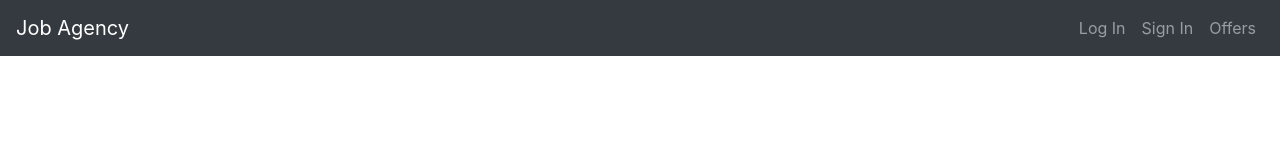
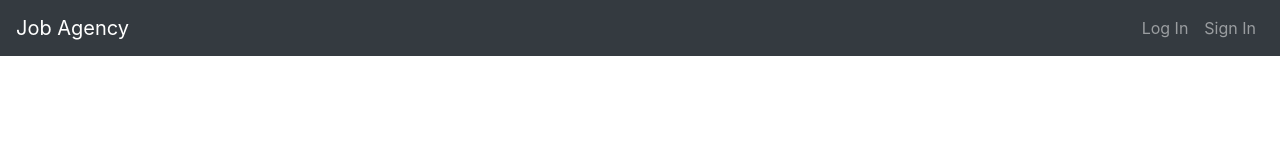
Before and after one commit to Isaac96SM/JobAgency2019, a React (Create React App) app in the folder client/: page /login in a window 1280 px wide. Shown: the top 160 px of the page. Built offline with nearby package versions, Linux system fonts and the light colour scheme.

Commit message:
fix privateroute

```diff
--- a/client/src/components/AppNavbar/AppNavbar.tsx
+++ b/client/src/components/AppNavbar/AppNavbar.tsx
@@ -59,7 +59,6 @@ class AppNavbarComponent extends Component<Props, State> {
 					</Nav>
 					<Nav>
 						{authLinks}
-						<Nav.Link onClick={this.offers}>Offers</Nav.Link>
 					</Nav>
 				</Navbar.Collapse>
 			</Navbar>
--- a/client/src/components/PrivateRoute/PrivateRoute.tsx
+++ b/client/src/components/PrivateRoute/PrivateRoute.tsx
@@ -31,7 +31,8 @@ class PrivateRouteComponent extends Component<Props, State> {
 
 		routeProps.render = (props: RouteComponentProps) => {
 			if (this.state.isAuthenticated) {
-				return routeProps.component
+				const ReturnComponent = this.props.component as any
+				return <ReturnComponent />
 			} else {
 				return <Redirect to="/login"/>
 			}
```
